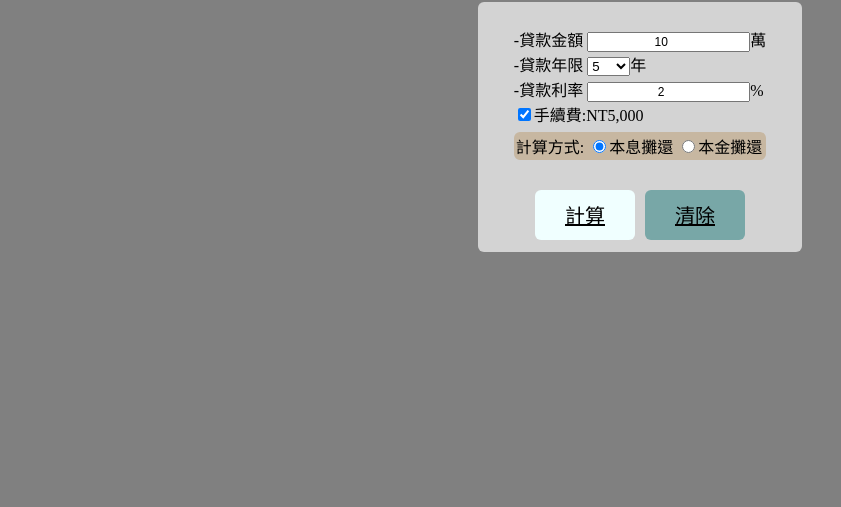
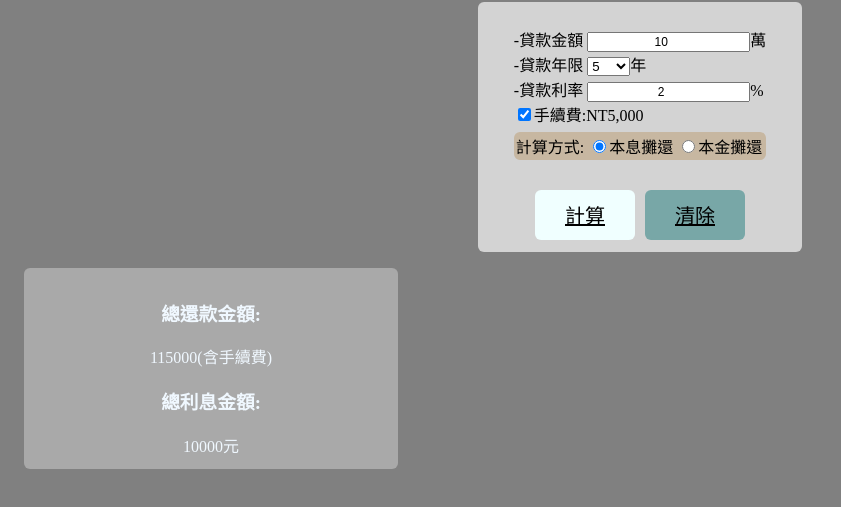
Before and after one commit to imjiaobin/loan-project, a plain HTML site: page index.html in a window 1280 px wide. Both pictures are taken after a click on the button "計算". Shown: the part 87-594 px from the top of the page, without its empty margins (0-841 px from the left). Drawn offline with Linux system fonts and the light colour scheme.

Commit message:
完成JS計算功能

```diff
--- a/css/index.css
+++ b/css/index.css
@@ -58,3 +58,14 @@ label{
     margin-top: 6px;
     padding:2px;
 }
+
+#result{
+    display:none;
+    /* 點擊再出現 */
+    width: 350px;
+    margin: 16px auto;
+    background-color: darkgray;
+    margin: 16px;
+    padding: 12px;
+    border-radius: 6px;
+}
--- a/index.html
+++ b/index.html
@@ -29,7 +29,7 @@
                 </select>年<br>
 
                 <label for="rate">-貸款利率</label>
-                <input type="number" name="rate" id="rate" value="2">%<br>
+                <input type="number" name="rate" id="rate" step="0.1" value="2">%<br>
 
                 <input type="checkbox" name="fee" id="fee" checked>手續費:NT5,000
                 <!-- checkbox為複選的,加上checked屬性代表預設是溝起來的 -->
@@ -47,6 +47,13 @@
             <!-- button的type如果寫submit/reset,是會將資料往後端送的 -->
             <!-- 如果只有在前端使用或測試程式碼,就設成button就是純按鍵功能 -->
         </form>
+
+        <div id="result" style="color: aliceblue;">
+            <h3>總還款金額:</h3>
+            <div class="totalAmount">205000</div>
+            <h3>總利息金額:</h3>
+            <div class="totalInterest">205000</div>
+        </div>
     </div>
     <script src="./js/index.js"></script>
 </body>
--- a/js/index.js
+++ b/js/index.js
@@ -0,0 +1,43 @@
+const amountE1 = document.querySelector("#amount");
+const yearsE1 = document.querySelector("#years");
+const rateE1 = document.querySelector("#rate");
+const repayment1E1 = document.querySelector("#repayment1");
+const repayment2E1 = document.querySelector("#repayment2");
+const feeE1 = document.querySelector("#fee");
+
+const calcE1 = document.querySelector("#calc");
+
+// console.log(amountE1,yearsE1,rateE1,repayment1E1,repayment2E1,feeE1);
+
+calcE1.addEventListener("click", calcLoan);
+
+function calcLoan(){
+    let amount=amountE1.value*10000;
+    let years=yearsE1.value;
+    let rate=rateE1.value/100;
+
+    //由於check,所以我們取直要比較特別一點
+    // let fee = 0 ;
+    // if (feeE1.checked){
+    //     console.log("5000");
+    // };
+    let fee = feeE1.checked ? 5000 : 0;
+    //簡寫版,三元給值
+    let rule = repayment1E1.checked ? 1 : 2;
+
+    let totalInterest = amount*rate*years;
+    let totalAmount = amount + totalInterest + fee;
+
+    document.querySelector(".totalAmount").innerText = totalAmount + (fee == 0 ? " ":"(含手續費)");
+    document.querySelector(".totalInterest").innerText = totalInterest+"元";
+    const resultE1 = document.querySelector("#result");
+    resultE1.style.display = "none";
+    // resultE1.style.display = "block";
+    //這和css的result的id的display連動
+
+    setTimeout(function(){//只有一行的功能,這樣用就可以
+        resultE1.style.display = "block";
+    },500)//單位是毫秒
+    // console.log(amount,years,rate,fee,rule);
+    console.log(totalInterest,totalAmount);
+}
```
